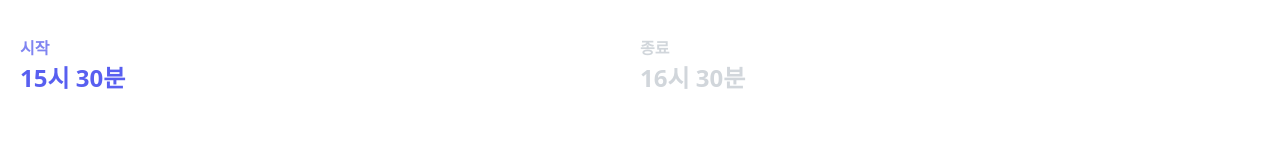
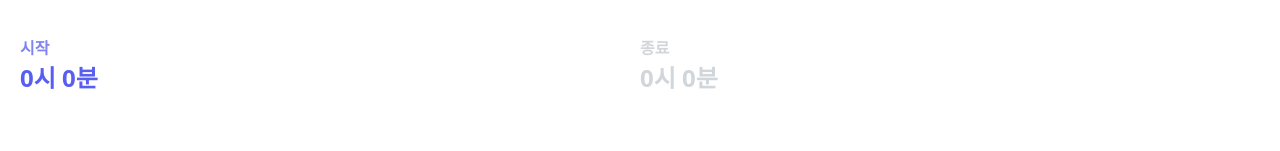
Before and after one commit to mash-up-kr/moit-web, a React (Vite) app: page / in a window 1280 px wide. Both pictures are taken after a click on the button "TEST". Shown: the part 427-578 px from the top of the page. Built offline with nearby package versions, Linux system fonts and the light colour scheme; what emotion-normalize would draw is missing.

Commit message:
♻️ refactor: 시간 선택 로직 추상화

```diff
--- a/src/Example.tsx
+++ b/src/Example.tsx
@@ -11,18 +11,7 @@ const Example: FC = () => {
     <Greeting>
       <Title>Hello, MOIT</Title>
       <Button onClick={() => selectDateBottonSheet.showModal()}>TEST</Button>
-      <TimeSelectBottomSheet
-        modalProps={selectDateBottonSheet}
-        currentTarget={'start'}
-        startTime={{
-          hour: 15,
-          minute: 30,
-        }}
-        endTime={{
-          hour: 16,
-          minute: 30,
-        }}
-      />
+      <TimeSelectBottomSheet modalProps={selectDateBottonSheet} />
     </Greeting>
   );
 };
--- a/src/components/SelectScroller/SelectScroller.hooks.ts
+++ b/src/components/SelectScroller/SelectScroller.hooks.ts
@@ -1,4 +1,10 @@
-import { useRef, useState } from 'react';
+import { RefObject, useRef, useState } from 'react';
+
+export interface UseSelectScroller {
+  selectedIndex: number;
+  ref: RefObject<HTMLUListElement>;
+  onScroll: () => void;
+}
 
 export const useSelectScroller = ({
   itemHeight = 52,
@@ -6,7 +12,7 @@ export const useSelectScroller = ({
 }: {
   itemHeight: number;
   initialSelectedIndex?: number;
-}) => {
+}): UseSelectScroller => {
   const ref = useRef<HTMLUListElement>(null);
   const [selectedIndex, setSelectedIndex] = useState(initialSelectedIndex);
 
--- a/src/domain/moit/TimeSelectBottomSheet.tsx
+++ b/src/domain/moit/TimeSelectBottomSheet.tsx
@@ -1,37 +1,24 @@
-import { FC } from 'react';
+import { FC, useState } from 'react';
 import styled from '@emotion/styled';
 import { SelectScrollerOption } from '@components/SelectScroller/SelectScroller.option';
 import { palette } from '@styles/theme';
 import { ModalProps } from 'hooks/useModal';
 import { generateArray } from 'utils/generateArray';
 import BottomSheet from '@components/BottomSheet';
-import { SelectScroller, useSelectScroller } from '@components/SelectScroller';
-import TimeZone, { TimeParams, TimeZoneCursor } from './components/TimeZone';
+import { SelectScroller } from '@components/SelectScroller';
+import TimeZone from './components/TimeZone';
+import { useSelectTime } from './hooks/useSelectTime';
 
 interface Props {
   modalProps: ModalProps;
-  currentTarget: TimeZoneCursor;
-  startTime: TimeParams;
-  endTime: TimeParams;
 }
 
-const TimeSelectBottomSheet: FC<Props> = ({
-  modalProps,
-  startTime,
-  endTime,
-}) => {
-  const ITEM_HEIGHT = 52;
+// TODO: 타입 변환시 해당 인덱스로 스크롤 로직 추가
+// TODO: 인풋 로직 개발되면 저장버튼에 싱크 로직 추가
 
-  const {
-    onScroll: hourScroll,
-    ref: hourRef,
-    selectedIndex: selectedHour,
-  } = useSelectScroller({ itemHeight: ITEM_HEIGHT });
-  const {
-    onScroll: minScroll,
-    ref: minRef,
-    selectedIndex: selectedMin,
-  } = useSelectScroller({ itemHeight: ITEM_HEIGHT });
+const TimeSelectBottomSheet: FC<Props> = ({ modalProps }) => {
+  const [currentCursor, setCurrentCursor] = useState<TimeZoneCursor>('start');
+  const { hour, min, startTime, endTime } = useSelectTime(currentCursor);
 
   return (
     <BottomSheet
@@ -41,25 +28,29 @@ const TimeSelectBottomSheet: FC<Props> = ({
       content={
         <main>
           <TimeZone
-            currentCursor={'start'}
+            currentCursor={currentCursor}
             startTime={startTime}
             endTime={endTime}
+            onTimeZoneClick={(type: TimeZoneCursor) => setCurrentCursor(type)}
           />
           <ContentWrapper>
-            <SelectScroller ref={hourRef} onScroll={hourScroll}>
-              {generateArray(23).map((hour) => (
+            <SelectScroller ref={hour.ref} onScroll={hour.onScroll}>
+              {generateArray(23).map((h) => (
                 <SelectScrollerOption
-                  isActive={selectedHour === hour}
-                  key={hour}
+                  isActive={hour.selectedIndex === h}
+                  key={h}
                 >
-                  {hour}
+                  {h}
                 </SelectScrollerOption>
               ))}
             </SelectScroller>
-            <SelectScroller ref={minRef} onScroll={minScroll}>
-              {generateArray(59).map((min) => (
-                <SelectScrollerOption isActive={selectedMin === min} key={min}>
-                  {min}
+            <SelectScroller ref={min.ref} onScroll={min.onScroll}>
+              {generateArray(59).map((m) => (
+                <SelectScrollerOption
+                  isActive={min.selectedIndex === m}
+                  key={m}
+                >
+                  {m}
                 </SelectScrollerOption>
               ))}
             </SelectScroller>
--- a/src/domain/moit/components/TimeZone.tsx
+++ b/src/domain/moit/components/TimeZone.tsx
@@ -1,27 +1,33 @@
 import { FC } from 'react';
 import styled from '@emotion/styled';
-
-export type TimeZoneCursor = 'start' | 'end';
-export type TimeParams = {
-  hour: number;
-  minute: number;
-};
 
 interface Props {
   currentCursor: TimeZoneCursor;
   startTime: TimeParams;
   endTime: TimeParams;
+  onTimeZoneClick: (type: TimeZoneCursor) => void;
 }
 
-const TimeZone: FC<Props> = ({ currentCursor, startTime, endTime }) => {
+const TimeZone: FC<Props> = ({
+  currentCursor,
+  startTime,
+  endTime,
+  onTimeZoneClick,
+}) => {
   return (
     <Container>
-      <Content isCurrentCursor={currentCursor === 'start'}>
+      <Content
+        isCurrentCursor={currentCursor === 'start'}
+        onClick={() => onTimeZoneClick('start')}
+      >
         <p>시작</p>
         <span>{`${startTime.hour}시 `}</span>
         <span>{`${startTime.minute}분 `}</span>
       </Content>
-      <Content isCurrentCursor={currentCursor === 'end'}>
+      <Content
+        isCurrentCursor={currentCursor === 'end'}
+        onClick={() => onTimeZoneClick('end')}
+      >
         <p>종료</p>
         <span>{`${endTime.hour}시 `}</span>
         <span>{`${endTime.minute}분 `}</span>
--- /dev/null
+++ b/src/domain/moit/hooks/useSelectTime.ts
@@ -0,0 +1,58 @@
+import { UseSelectScroller } from '@components/SelectScroller/SelectScroller.hooks';
+import { useSelectScroller } from '@components/SelectScroller';
+
+const SELECT_CONTENT_HEIGHT = 52;
+
+interface UseSelectTimeProps {
+  hour: UseSelectScroller;
+  min: UseSelectScroller;
+  startTime: TimeParams;
+  endTime: TimeParams;
+}
+
+export const useSelectTime = (type: TimeZoneCursor): UseSelectTimeProps => {
+  const {
+    onScroll: startHourScroll,
+    ref: startHourRef,
+    selectedIndex: selectedStartHour,
+  } = useSelectScroller({ itemHeight: SELECT_CONTENT_HEIGHT });
+  const {
+    onScroll: startMinScroll,
+    ref: startMinRef,
+    selectedIndex: selectedStartMin,
+  } = useSelectScroller({ itemHeight: SELECT_CONTENT_HEIGHT });
+  const {
+    onScroll: endHourScroll,
+    ref: endHourRef,
+    selectedIndex: selectedEndHour,
+  } = useSelectScroller({ itemHeight: SELECT_CONTENT_HEIGHT });
+  const {
+    onScroll: endMinScroll,
+    ref: endMinRef,
+    selectedIndex: selectedEndMin,
+  } = useSelectScroller({ itemHeight: SELECT_CONTENT_HEIGHT });
+
+  const selectedHour = type === 'start' ? selectedStartHour : selectedEndHour;
+  const hourRef = type === 'start' ? startHourRef : endHourRef;
+  const hourScroll = type === 'start' ? startHourScroll : endHourScroll;
+  const selectedMin = type === 'start' ? selectedStartMin : selectedEndMin;
+  const minRef = type === 'start' ? startMinRef : endMinRef;
+  const minScroll = type === 'start' ? startMinScroll : endMinScroll;
+
+  return {
+    hour: {
+      selectedIndex: selectedHour,
+      ref: hourRef,
+      onScroll: hourScroll,
+    },
+    min: { selectedIndex: selectedMin, ref: minRef, onScroll: minScroll },
+    startTime: {
+      hour: selectedStartHour,
+      minute: selectedStartMin,
+    },
+    endTime: {
+      hour: selectedEndHour,
+      minute: selectedEndMin,
+    },
+  };
+};
--- /dev/null
+++ b/types/moit.d.ts
@@ -0,0 +1,5 @@
+type TimeZoneCursor = 'start' | 'end';
+type TimeParams = {
+  hour: number;
+  minute: number;
+};
```
